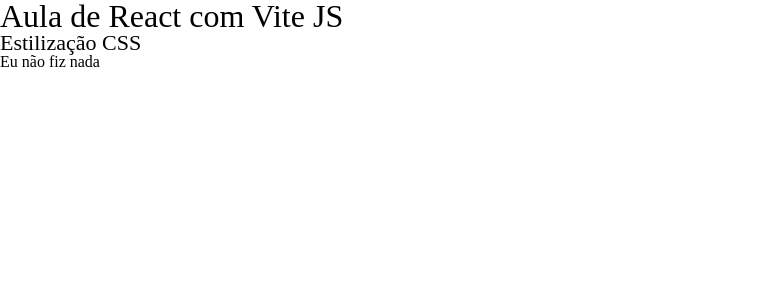
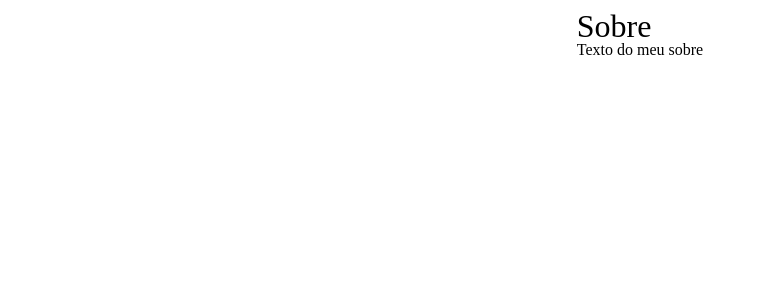
Before and after one commit to ewertonjsilva/etim124-a-vite-1sem-2026, a React (Vite) app: page /sobre in a window 1280 px wide. Shown: the top 300 px of the page, without its empty margins (0-766 px from the left). Built offline with nearby package versions, Linux system fonts and the light colour scheme.

Commit message:
aula 03-03

```diff
--- a/package.json
+++ b/package.json
@@ -11,7 +11,8 @@
   },
   "dependencies": {
     "react": "^19.2.0",
-    "react-dom": "^19.2.0"
+    "react-dom": "^19.2.0",
+    "react-router-dom": "^6.14.1"
   },
   "devDependencies": {
     "@eslint/js": "^9.39.1",
--- a/src/App.jsx
+++ b/src/App.jsx
@@ -1,12 +1,16 @@
 
-function App () {
-  return(
-    <div>
-      <h1>Aula de React com Vite JS</h1>
-      <h3>Estilização CSS</h3>
-      <p>Eu não fiz nada</p>
-    </div>
-  );
+import { Routes, Route } from 'react-router-dom'
+
+import Home from './pages/home'
+import Sobre from './pages/sobre'
+
+function App() {
+  return (
+    <Routes>
+      <Route path="/" element={<Home />} />
+      <Route path="/sobre" element={<Sobre />} />
+    </Routes>
+  )
 }
 
 export default App;
--- a/src/css/global.css
+++ b/src/css/global.css
@@ -1,4 +1,13 @@
 /* CSS GLOBAL */
+
+body {
+    display: flex;
+    flex-direction: column;
+    align-items: center;
+    margin: 10px;
+    /* justify-content: center;     */
+    /* height: 100vh; */
+}
 
 h1 {
     font-size: 32px;
--- a/src/main.jsx
+++ b/src/main.jsx
@@ -1,11 +1,18 @@
-import { StrictMode } from 'react'
-import { createRoot } from 'react-dom/client'
-import './css/reset.css'
-import './css/global.css'
-import App from './App.jsx'
+import React from 'react';
+import ReactDOM from 'react-dom/client';
+import { BrowserRouter } from 'react-router-dom';
 
-createRoot(document.getElementById('root')).render(
-  <StrictMode>
-    <App />
-  </StrictMode>,
-)
+import App from './App.jsx';
+
+import './css/reset.css';
+import './css/global.css';
+
+
+const root = ReactDOM.createRoot(document.getElementById('root'));
+root.render(
+  <React.StrictMode>
+    <BrowserRouter>
+      <App />
+    </BrowserRouter>
+  </React.StrictMode>
+);
--- /dev/null
+++ b/src/pages/home/index.jsx
@@ -0,0 +1,12 @@
+
+function Home() {
+  return (
+    <div>
+      <h1>Aula de React com Vite JS</h1>
+      <h3>Estilização CSS</h3>
+      <p>Eu não fiz nada</p>
+    </div>
+  )
+}
+
+export default Home;
--- /dev/null
+++ b/src/pages/sobre/index.jsx
@@ -0,0 +1,11 @@
+
+function Sobre() {
+    return (
+        <div>
+            <h1>Sobre</h1>
+            <p>Texto do meu sobre</p>
+        </div>
+    )
+}
+
+export default Sobre;
```
Also changed, not shown: 1 other file (tests, documents, lock files or other folders).
